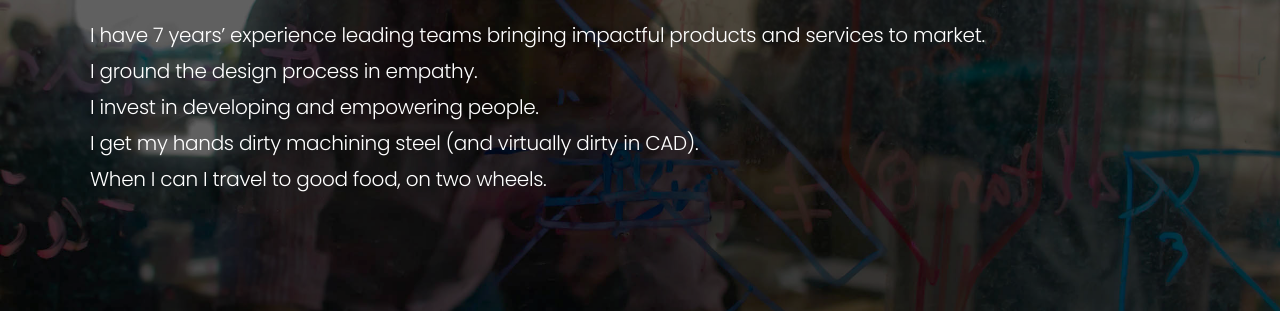
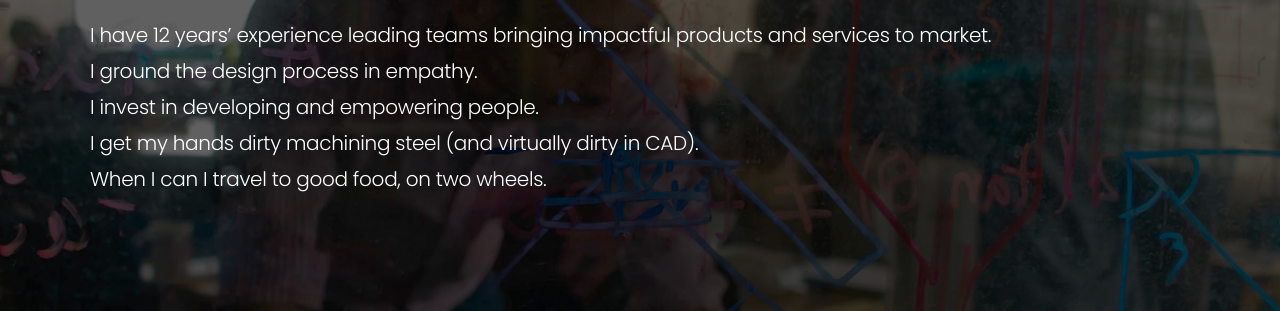
Before and after one commit to taieiharimoto/portfolio, a plain HTML site: page index.html in a window 1280 px wide. Shown: the part 370-681 px from the top of the page. Drawn offline with nearby package versions, Linux system fonts and the light colour scheme.

Commit message:
Landing intro 7 years to 12 years
Updating landing to reflect 12 years experience ONLY.

```diff
--- a/index.html
+++ b/index.html
@@ -40,7 +40,7 @@
 			<div class="container text-md-left text-white-09">
 				<div class="position-middle">
 					<h1 class="display-4 margin-0">I design and engineer</br>for impact.</h1>
-					<h5 class="font-weight-light margin-top-20">I have 7 years’ experience leading teams bringing impactful products and services to market.</br>I ground the design process in empathy.</br>I invest in developing and empowering people. </br>I get my hands dirty machining steel (and virtually dirty in CAD). </br>When I can I travel to good food, on two wheels.</h5>
+					<h5 class="font-weight-light margin-top-20">I have 12 years’ experience leading teams bringing impactful products and services to market.</br>I ground the design process in empathy.</br>I invest in developing and empowering people. </br>I get my hands dirty machining steel (and virtually dirty in CAD). </br>When I can I travel to good food, on two wheels.</h5>
 				</div>
 				<!-- scrolldown button -->
 				<div class="position-bottom">
```
